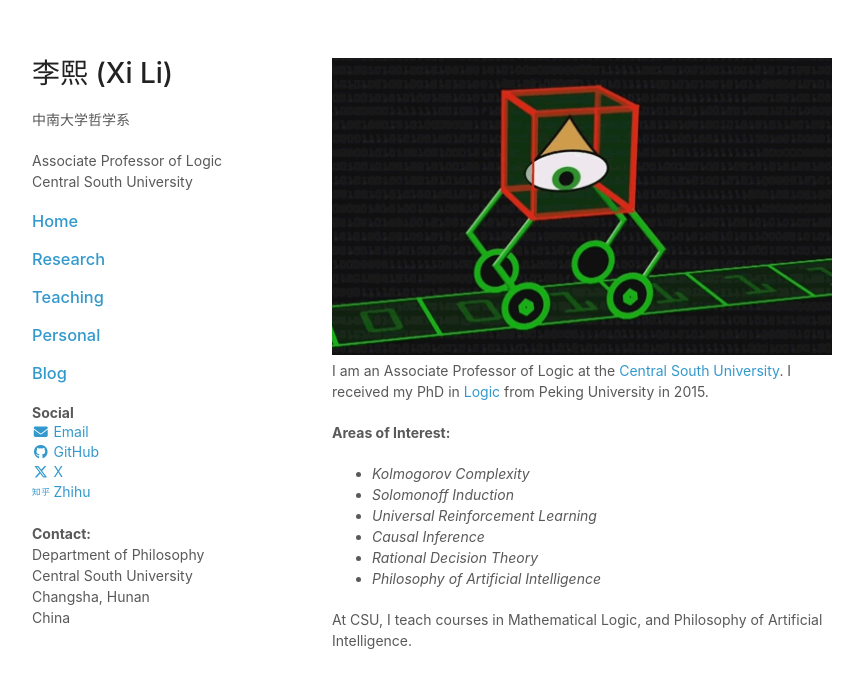
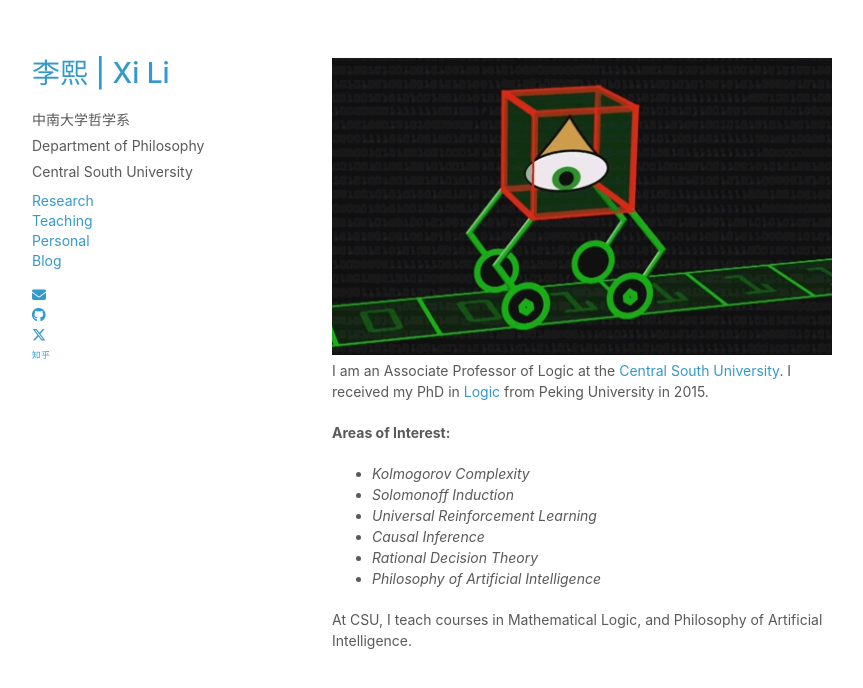
Before and after one commit to rickylixi/rickylixi.github.io, a Jekyll site: the page index.html, which Jekyll copies as it is, in a window 1280 px wide. Shown: the top 688 px of the page, without its empty margins (26-889 px from the left). Built offline with Jekyll 4.4.1, drawn with Linux system fonts in a browser that asks for light colours.

Commit message:
Update index.html

```diff
--- a/index.html
+++ b/index.html
@@ -51,28 +51,27 @@
   </head>
   <body>
     <div class="wrapper">
-      <header role="banner">
-        <h1>李熙 (Xi Li)</h1>
-        <p>中南大学哲学系</p>
-        <p>Associate Professor of Logic<br>Central South University</p>
-    <nav aria-label="Primary">
-        <h3><a href="https://rickylixi.github.io/" aria-current="page">Home</a></h3>
-        <h3><a href="https://rickylixi.github.io/research.html">Research</a></h3>
-        <h3><a href="https://rickylixi.github.io/teaching.html">Teaching</a></h3>
-        <h3><a href="https://rickylixi.github.io/personal.html">Personal</a></h3>
-        <h3><a href="https://rickylixi.github.io/blog.html">Blog</a></h3>
-    </nav>
-        <b>Social</b><br>
+      <header>
+        <h1><a href="{{ "/" | relative_url }}">李熙 | Xi Li</a></h1>
+        <div class="university-info">
+            <p style="margin-bottom: 5px;">中南大学哲学系</p>
+            <p style="margin-bottom: 5px;">Department of Philosophy</p>
+            <p style="margin-bottom: 10px;">Central South University</p>
+        </div>
+
         <div class="social-row">
-          <a href="mailto:xieshenlixi@163.com" class="author-social" target="_blank" rel="noopener noreferrer"><i class="fas fa-fw fa-envelope" aria-hidden="true"></i> <span class="sr-only">Email</span> Email</a><br>
-          <a href="https://github.com/rickylixi" target="_blank" rel="noopener noreferrer"><i class="fab fa-fw fa-github" aria-hidden="true"></i> GitHub</a><br>
-          <a href="https://x.com/pkulixi" class="author-social" target="_blank" rel="noopener noreferrer"><i class="fab fa-fw fa-x-twitter" aria-hidden="true"></i> X</a><br>
-          <a href="https://www.zhihu.com/people/pkulixi" class="author-social" target="_blank" rel="noopener noreferrer"><i class="fab fa-fw fa-zhihu" aria-hidden="true"></i> Zhihu</a><br>
-          <br>
+          <a href="{{ "/research.html" | relative_url }}">Research</a>
+          <a href="{{ "/teaching.html" | relative_url }}">Teaching</a>
+          <a href="{{ "/personal.html" | relative_url }}">Personal</a>
+          <a href="{{ "/blog/" | relative_url }}" style="margin-bottom: 15px;">Blog</a>
         </div>
-        <br>
 
-    <p><b>Contact:</b><br>Department of Philosophy<br>Central South University<br>Changsha, Hunan<br>China</p>
+        <div class="social-row">
+            <a href="mailto:xieshenlixi@163.com" class="social-link" title="Email"><i class="fas fa-envelope"></i></a>
+            <a href="https://github.com/rickylixi" class="social-link" target="_blank" rel="noopener noreferrer" title="GitHub"><i class="fab fa-github"></i></a>
+            <a href="https://x.com/pkulixi" class="social-link" target="_blank" rel="noopener noreferrer" title="X"><i class="fab fa-x-twitter"></i></a>
+            <a href="https://www.zhihu.com/people/pkulixi" class="social-link" target="_blank" rel="noopener noreferrer" title="Zhihu"><i class="fab fa-zhihu"></i></a>
+        </div>
       </header>
       <section role="main">
       <img src="turing-machine1.png" alt="Turing machine illustration">
```
